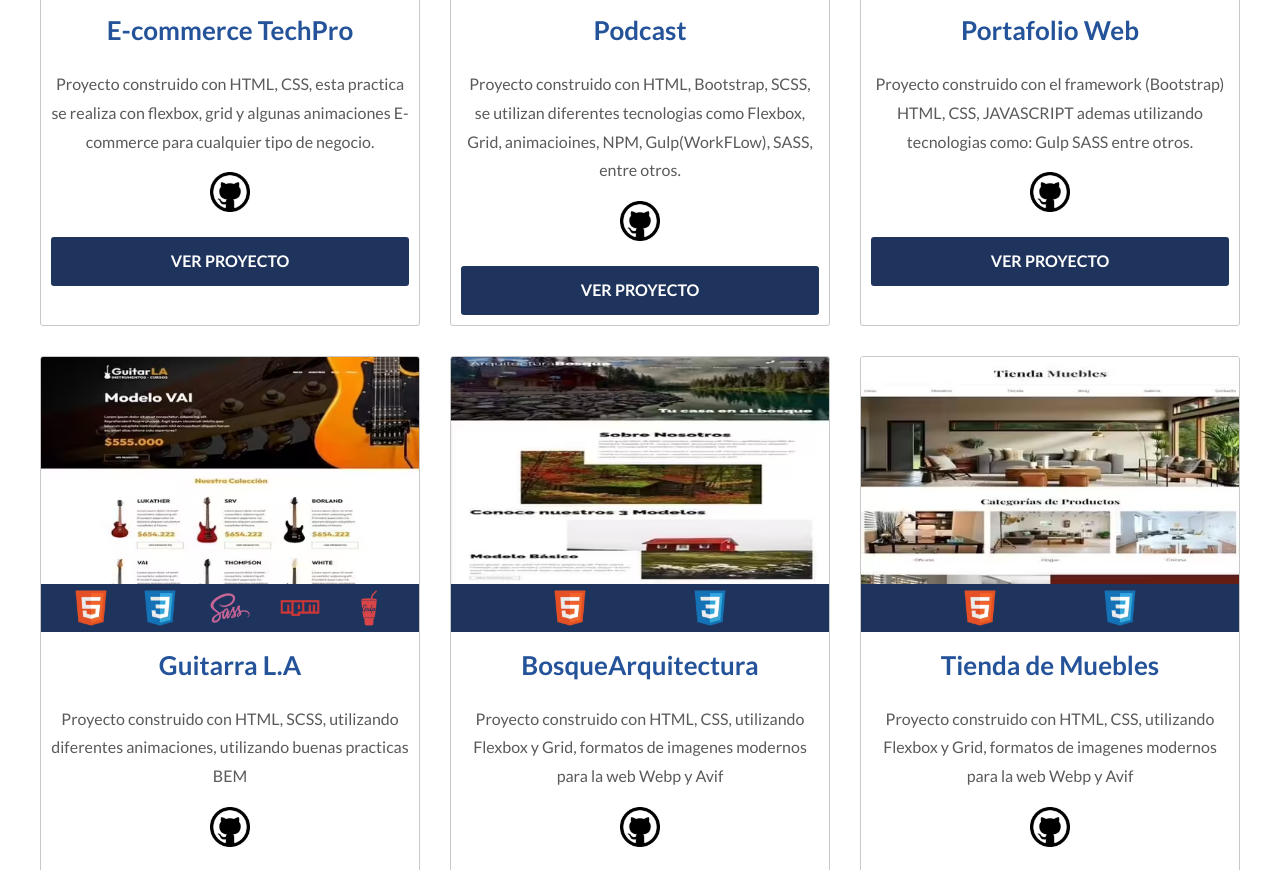
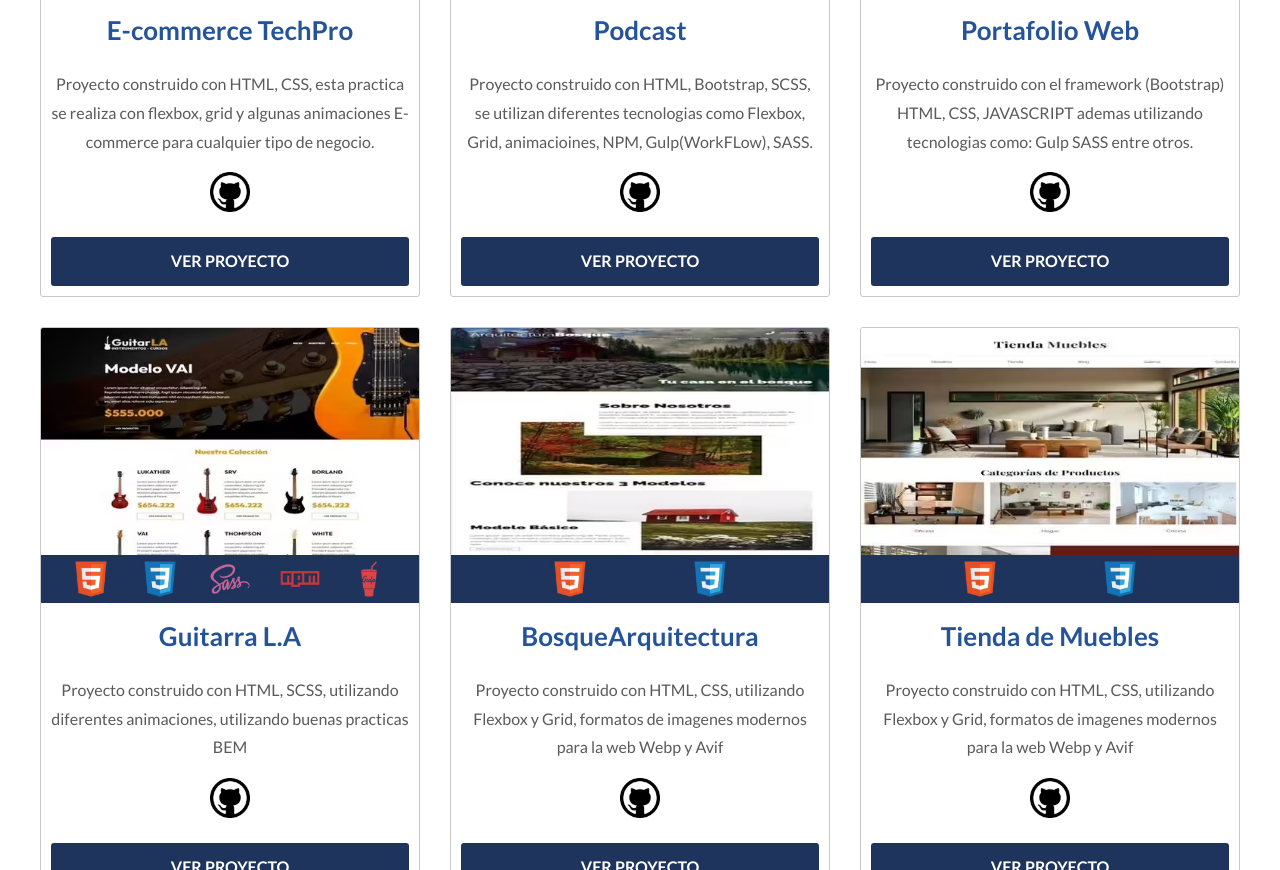
Before and after one commit to mario-webdeveloper/portafolio_WEB, a plain HTML site: page portafolio.html in a window 1280 px wide. Shown: the part 1017-1887 px from the top of the page. Drawn offline with Linux system fonts and the light colour scheme.

Commit message:
Se modifica descripcion card Podcast

```diff
--- a/portafolio.html
+++ b/portafolio.html
@@ -133,7 +133,7 @@
                     <div class="portafolio__contenido">
                         <a href="https://podcast-fm-mario.netlify.app/"  rel="nopener noreferrer" target="_blank">
                             <h3 class="portafolio__nombre">Podcast</h3>
-                            <p class="portafolio__descripcion">Proyecto construido con HTML, Bootstrap, SCSS, se utilizan diferentes tecnologias como Flexbox, Grid, animacioines, NPM, Gulp(WorkFLow), SASS, entre otros. </p>
+                            <p class="portafolio__descripcion">Proyecto construido con HTML, Bootstrap, SCSS, se utilizan diferentes tecnologias como Flexbox, Grid, animacioines, NPM, Gulp(WorkFLow), SASS. </p>
                         </a>
                         <a href="https://github.com/mario-webdeveloper/podcastfm.git" target="_blank" rel="nopener noreferrer">
                             <picture>
```
